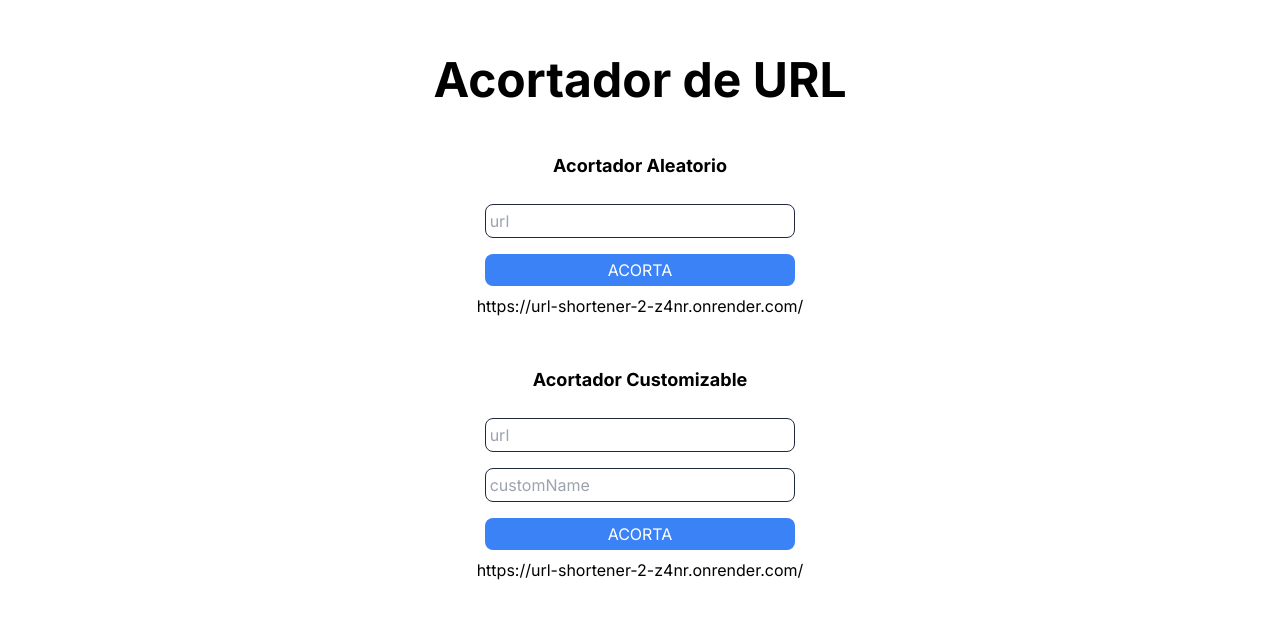
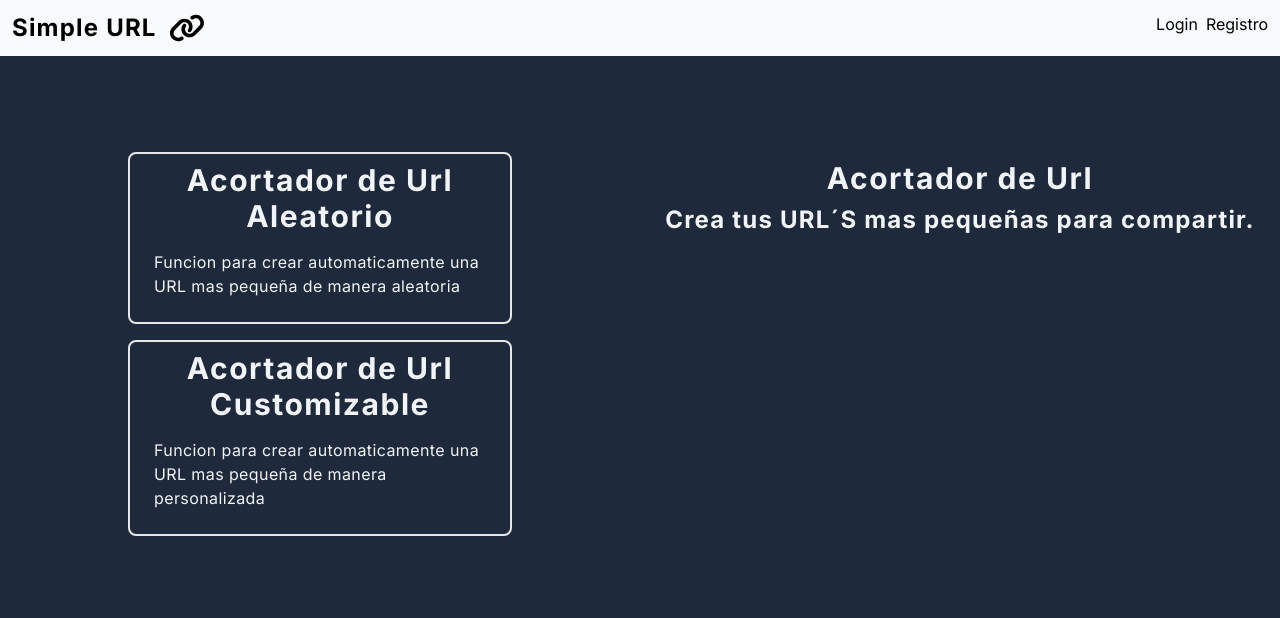
Before and after one commit to CristianMozetich/Url-Shortener, a Next.js app in the folder frontend/: page / in a window 1280 px wide. Shown: the top 618 px of the page. Built offline with nearby package versions, Linux system fonts and the light colour scheme.

Commit message:
login y registro

```diff
--- /dev/null
+++ b/frontend/src/app/components/NavBar/NavBar.jsx
@@ -0,0 +1,29 @@
+import React from "react";
+import Link from "next/link";
+
+const NavBar = () => {
+  return (
+    <>
+      <div className="flex justify-between bg-slate-50 text-black">
+        <div className="flex">
+          <Link href={"/"} className="font-bold text-2xl text-center m-3 tracking-wider">
+            Simple URL
+          </Link>
+          <svg
+            className="w-9 h-23"
+            xmlns="http://www.w3.org/2000/svg"
+            viewBox="0 0 640 512"
+          >
+            <path d="M579.8 267.7c56.5-56.5 56.5-148 0-204.5c-50-50-128.8-56.5-186.3-15.4l-1.6 1.1c-14.4 10.3-17.7 30.3-7.4 44.6s30.3 17.7 44.6 7.4l1.6-1.1c32.1-22.9 76-19.3 103.8 8.6c31.5 31.5 31.5 82.5 0 114L422.3 334.8c-31.5 31.5-82.5 31.5-114 0c-27.9-27.9-31.5-71.8-8.6-103.8l1.1-1.6c10.3-14.4 6.9-34.4-7.4-44.6s-34.4-6.9-44.6 7.4l-1.1 1.6C206.5 251.2 213 330 263 380c56.5 56.5 148 56.5 204.5 0L579.8 267.7zM60.2 244.3c-56.5 56.5-56.5 148 0 204.5c50 50 128.8 56.5 186.3 15.4l1.6-1.1c14.4-10.3 17.7-30.3 7.4-44.6s-30.3-17.7-44.6-7.4l-1.6 1.1c-32.1 22.9-76 19.3-103.8-8.6C74 372 74 321 105.5 289.5L217.7 177.2c31.5-31.5 82.5-31.5 114 0c27.9 27.9 31.5 71.8 8.6 103.9l-1.1 1.6c-10.3 14.4-6.9 34.4 7.4 44.6s34.4 6.9 44.6-7.4l1.1-1.6C433.5 260.8 427 182 377 132c-56.5-56.5-148-56.5-204.5 0L60.2 244.3z" />
+          </svg>
+        </div>
+        <div className="flex gap-2 m-3">
+          <Link href={"/pages/login"}>Login</Link>
+          <Link href={"/pages/registro"}>Registro</Link>
+        </div>
+      </div>
+    </>
+  );
+};
+
+export default NavBar;
--- a/frontend/src/app/components/info/Info.jsx
+++ b/frontend/src/app/components/info/Info.jsx
@@ -1,11 +1,56 @@
-import React from 'react'
+import React from "react";
+import Link from "next/link";
+import Image from "next/image";
 
 const Info = () => {
   return (
-    <div className='mt-12 p-2'>
-        <h1 className='font-bold text-5xl'>Acortador de URL</h1>
-    </div>
-  )
-}
+    <>
+      <div className="flex flex-wrap md:grid grid-cols-2 mt-20">
+        <div className="p-2 m-2 md:hidden block">
+          <h1 className="text-3xl font-bold text-center m-2 tracking-wider">
+            Acortador de Url
+          </h1>
+          <p className="text-2xl font-bold m-2 tracking-wider">
+            Crea tus URL´S mas pequeñas para compartir.
+          </p>
+        </div>
+        <div className="p-2 flex justify-center items-center flex-col">
+          <div className="max-w-1/2 md:w-96 max-h-screen border-2 border-solid m-2 p-2 rounded-lg">
+            <Link
+              className="text-3xl font-bold tracking-wider"
+              href={"/pages/urlform"}
+            >
+              Acortador de Url Aleatorio
+            </Link>
+            <p className="text-start m-2 p-2 tracking-wide">
+              Funcion para crear automaticamente una URL mas pequeña de manera
+              aleatoria
+            </p>
+          </div>
+          <div className="max-w-1/2 md:w-96 max-h-screen border-2 border-solid m-2 p-2 rounded-lg">
+            <Link
+              className="text-3xl font-bold tracking-wider"
+              href={"/pages/customurl"}
+            >
+              Acortador de Url Customizable
+            </Link>
+            <p className="text-start m-2 p-2 tracking-wide">
+              Funcion para crear automaticamente una URL mas pequeña de manera
+              personalizada
+            </p>
+          </div>
+        </div>
+        <div className="p-2 m-2 md:block hidden">
+          <h1 className="text-3xl font-bold text-center m-2 tracking-wider">
+            Acortador de Url
+          </h1>
+          <p className="text-2xl font-bold m-2 tracking-wider">
+            Crea tus URL´S mas pequeñas para compartir.
+          </p>
+        </div>
+      </div>
+    </>
+  );
+};
 
-export default Info
+export default Info;
--- a/frontend/src/app/components/urlform/UrlForm.jsx
+++ /dev/null
@@ -1,48 +0,0 @@
-"use client";
-import Link from "next/link";
-import { useState, useRef } from "react";
-export default function UrlForm() {
-    const inputRef = useRef();
-    const [shortUrl, setShortUrl] = useState("");
-
-
-    const handleSubmit = async (e) => {
-        e.preventDefault();
-
-        const url = inputRef.current.value;
-
-        await fetch("https://url-shortener-2-z4nr.onrender.com/", {
-            method: "POST",
-            headers: {
-                "Content-Type": "application/json",
-            },
-            body: JSON.stringify({ url }),
-        })
-        .then((res) => res.json())
-        .then((data) => {
-            setShortUrl(data.data.shortUrl);
-            inputRef.current.value = "";
-        })
-
-    }
-
-  return (
-    <>
-    <div className="mt-10">
-      <h5 className="font-bold text-lg">Acortador Aleatorio</h5>
-    </div>
-    <form className="grid justify-center m-2 p-2" onSubmit={handleSubmit}>
-      <input
-        ref={inputRef}
-        className="max-w-96 m-2 border border-slate-800 p-1 rounded-lg"
-        type="text"
-        placeholder="url"
-      />
-      <button className="m-2 p-1 bg-blue-500 text-white rounded-lg">ACORTA</button>
-      <Link href={`https://url-shortener-2-z4nr.onrender.com/${shortUrl}`}>
-        https://url-shortener-2-z4nr.onrender.com/{shortUrl}
-      </Link>
-    </form>
-    </>
-  );
-}
--- a/frontend/src/app/globals.css
+++ b/frontend/src/app/globals.css
@@ -1,3 +1,9 @@
 @tailwind base;
 @tailwind components;
 @tailwind utilities;
+
+@layer base {
+    body {
+        @apply bg-slate-800 text-slate-100;
+    }
+}
--- a/frontend/src/app/layout.tsx
+++ b/frontend/src/app/layout.tsx
@@ -1,12 +1,13 @@
 import type { Metadata } from "next";
 import { Inter } from "next/font/google";
+import NavBar from "./components/NavBar/NavBar";
 import "./globals.css";
 
 const inter = Inter({ subsets: ["latin"] });
 
 export const metadata: Metadata = {
-  title: "Create Next App",
-  description: "Generated by create next app",
+  title: "Simple URL",
+  description: "Acortador de Url´s",
 };
 
 export default function RootLayout({
@@ -17,6 +18,7 @@ export default function RootLayout({
   return (
     <html lang="en">
       <body className={inter.className}>
+        <NavBar/>
         {children}
       </body>
     </html>
--- a/frontend/src/app/page.tsx
+++ b/frontend/src/app/page.tsx
@@ -1,13 +1,9 @@
-import UrlForm from "./components/urlform/UrlForm";
-import CustomUrl from "./components/customurl/CustomUrl";
-import Info from "./components/info/Info";
+import Info from "./components/Info/Info";
 
 export default function Home() {
   return (
     <main className="text-center">
       <Info/>
-      <UrlForm />
-      <CustomUrl/>
     </main>
   );
 }
--- a/frontend/src/app/components/customurl/CustomUrl.jsx
+++ b/frontend/src/app/pages/customurl/page.jsx
@@ -32,8 +32,8 @@ export default function CustomUrl() {
   return (
 
     <>
-      <div className="mt-10">
-        <h5 className="font-bold text-lg">Acortador Customizable</h5>
+      <div className="mt-10 text-center">
+        <h5 className="font-bold text-lg tracking-wide">Acortador Customizable</h5>
       </div>
       <form onSubmit={handleSubmit} className="grid justify-center m-2 p-2">
         <input
@@ -50,11 +50,14 @@ export default function CustomUrl() {
         />
         <button className="m-2 p-1 bg-blue-500 text-white rounded-lg">ACORTA</button>
         <Link href={`https://url-shortener-2-z4nr.onrender.com/${customUrl}`}>
-        </Link>
         <span>
           https://url-shortener-2-z4nr.onrender.com/{customUrl}
         </span>
+        </Link>
       </form>
+      <div className="text-center">
+        <Link className="text-blue-500" href={"/"}>Volver al inicio</Link>
+      </div>
     </>
   );
 }
--- /dev/null
+++ b/frontend/src/app/pages/login/page.jsx
@@ -0,0 +1,21 @@
+import React from "react";
+import Image from "next/image";
+
+const Login = () => {
+  return (
+    <div className="grid grid-cols-2 justify-center m-2">
+      <div>
+        <Image width={"300"} height={"300"} src={"/img/clips.webp"} alt=""/>
+      </div>
+      <form>
+        <input className="max-w-96 m-2" type="text" placeholder="email" />
+        <input className="max-w-96 m-2" type="text" placeholder="contraseña" />
+        <button className="m-2 p-1 bg-blue-500 text-white rounded-lg">
+          Iniciar Sesion
+        </button>
+      </form>
+    </div>
+  );
+};
+
+export default Login;
--- /dev/null
+++ b/frontend/src/app/pages/registro/page.jsx
@@ -0,0 +1,20 @@
+import React from "react";
+
+const Registro = () => {
+  return (
+    <div>
+      <form className="grid justify-center m-2">
+        <input className="max-w-96 m-2" type="text" />
+        <input className="max-w-96 m-2" type="text" />
+        <input className="max-w-96 m-2" type="text" />
+        <input className="max-w-96 m-2" type="text" />
+        <input className="max-w-96 m-2" type="text" />
+        <button className="m-2 p-1 bg-blue-500 text-white rounded-lg">
+          Registrarme
+        </button>
+      </form>
+    </div>
+  );
+};
+
+export default Registro;
--- /dev/null
+++ b/frontend/src/app/pages/urlform/page.jsx
@@ -0,0 +1,51 @@
+"use client";
+import Link from "next/link";
+import { useState, useRef } from "react";
+export default function UrlForm() {
+  const inputRef = useRef();
+  const [shortUrl, setShortUrl] = useState("");
+
+  const handleSubmit = async (e) => {
+    e.preventDefault();
+
+    const url = inputRef.current.value;
+
+    await fetch("https://url-shortener-2-z4nr.onrender.com/", {
+      method: "POST",
+      headers: {
+        "Content-Type": "application/json",
+      },
+      body: JSON.stringify({ url }),
+    })
+      .then((res) => res.json())
+      .then((data) => {
+        setShortUrl(data.data.shortUrl);
+        inputRef.current.value = "";
+      });
+  };
+
+  return (
+    <>
+      <div className="mt-10 text-center">
+        <h5 className="font-bold text-lg tracking-wide">Acortador Aleatorio</h5>
+      </div>
+      <form className="grid justify-center m-2 p-2" onSubmit={handleSubmit}>
+        <input
+          ref={inputRef}
+          className="max-w-96 m-2 border border-slate-800 p-1 rounded-lg"
+          type="text"
+          placeholder="url"
+        />
+        <button className="m-2 p-1 bg-blue-500 text-white rounded-lg">
+          ACORTA
+        </button>
+        <Link href={`https://url-shortener-2-z4nr.onrender.com/${shortUrl}`}>
+          https://url-shortener-2-z4nr.onrender.com/{shortUrl}
+        </Link>
+      </form>
+      <div className="text-center">
+        <Link className="text-blue-500" href={"/"}>Volver al inicio</Link>
+      </div>
+    </>
+  );
+}
```
Also changed, not shown: frontend/public/img/clips.webp (added).
